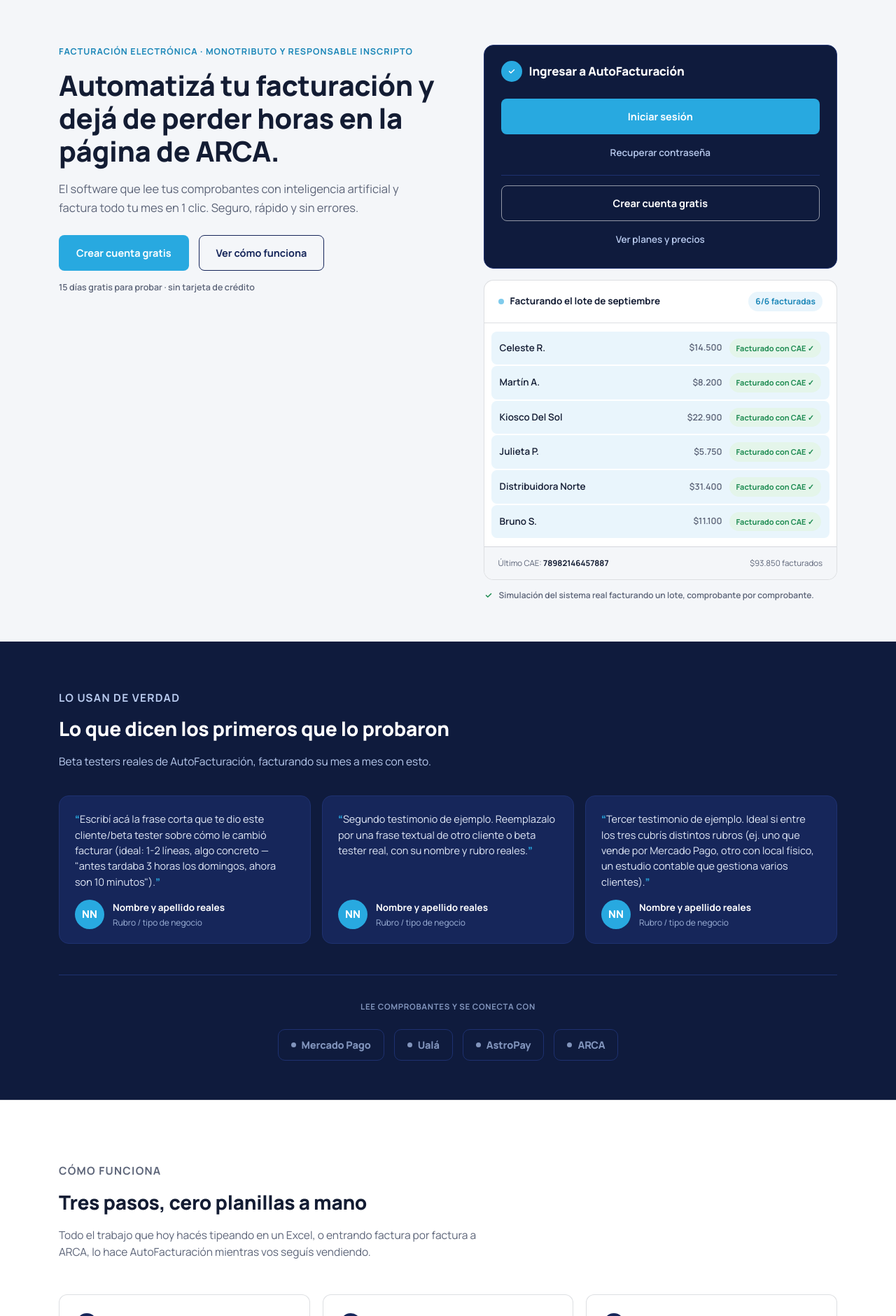
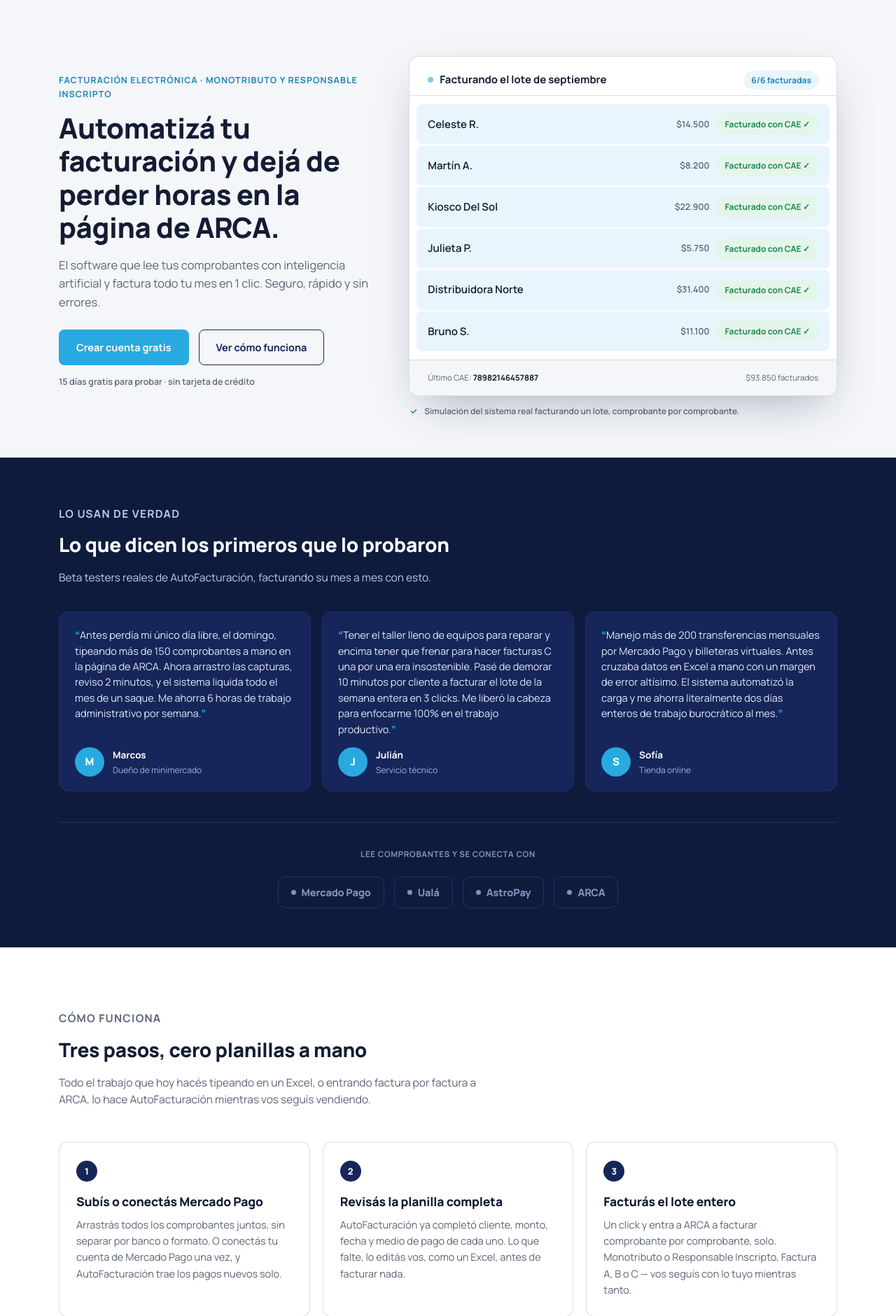
Before and after one commit to ortolanimichael-collab/facturea, a Flask app: page / in a window 1280 px wide. Shown: the part 128-2009 px from the top of the page at 70% size. Run offline with Flask 3, Linux system fonts and the light colour scheme.

Commit message:
Add files via upload

```diff
--- a/templates/index.html
+++ b/templates/index.html
@@ -83,7 +83,7 @@
 
   /* ---------- HERO ---------- */
   .hero{padding:64px 0 56px;}
-  .hero-grid{display:grid;grid-template-columns:1.05fr 0.95fr;gap:48px;align-items:start;}
+  .hero-grid{display:grid;grid-template-columns:0.85fr 1.15fr;gap:48px;align-items:center;}
   @media (max-width:900px){ .hero-grid{grid-template-columns:1fr;gap:36px;} }
   .hero h1{font-size:40px;line-height:1.18;margin:14px 0 18px;}
   @media (max-width:520px){ .hero h1{font-size:29px;} }
@@ -155,6 +155,18 @@
   .demo-nota{
     display:flex;align-items:center;gap:8px;margin-top:12px;
     font-family:var(--sans);font-size:12px;color:var(--muted);font-weight:600;
+  }
+  .demo-protagonista{
+    box-shadow:0 24px 60px -20px rgba(15,27,61,0.35);
+    border-width:1.5px;
+  }
+  @media (min-width:901px){
+    .demo-protagonista .demo-head{padding:20px 26px 8px;}
+    .demo-protagonista .demo-head-title{font-size:15px;}
+    .demo-protagonista .demo-fila{padding:13px 16px;}
+    .demo-protagonista .demo-fila-cliente{font-size:15px;}
+    .demo-protagonista .demo-fila-estado{font-size:12px;padding:6px 12px;}
+    .demo-protagonista .demo-foot{padding:16px 26px;}
   }
 
   /* ---------- SECTION SHELL ---------- */
@@ -298,6 +310,12 @@
   .foot-col a{font-family:var(--sans);font-size:13.5px;color:var(--muted);text-decoration:none;font-weight:600;}
   .foot-col a:hover{color:var(--blue-deep);}
   .foot-bottom{border-top:1px solid var(--line);padding:20px 0;}
+
+  /* ---------- FAQ ---------- */
+  .faq{max-width:760px;margin:0 auto;}
+  .faq-item{border:1px solid var(--line);background:var(--paper-2);border-radius:12px;padding:22px 24px;margin-bottom:14px;}
+  .faq-item h3{font-family:var(--sans);font-size:15.5px;font-weight:800;margin-bottom:8px;color:var(--ink);}
+  .faq-item p{font-size:14px;color:var(--muted);}
 </style>
 </head>
 <body>
@@ -343,23 +361,7 @@
       </div>
 
       <div>
-        <div class="panel">
-          <div class="panel-head">
-            <div class="dot">
-              <svg width="14" height="14" viewBox="0 0 24 24" fill="none"><path d="M6 12L10 16L18 8" stroke="white" stroke-width="2.4" stroke-linecap="round" stroke-linejoin="round"/></svg>
-            </div>
-            <h3>Ingresar a AutoFacturación</h3>
-          </div>
-          <div class="panel-body">
-            <a href="/login" class="btn btn-primary">Iniciar sesión</a>
-            <a href="/recuperar" class="panel-link">Recuperar contraseña</a>
-            <div class="panel-divider"></div>
-            <a href="/registro" class="btn btn-ghost-light">Crear cuenta gratis</a>
-            <a href="#planes" class="panel-link">Ver planes y precios</a>
-          </div>
-        </div>
-
-        <div class="demo" id="demoFacturando" aria-label="Animación mostrando comprobantes pasando de pendiente a facturado con CAE">
+        <div class="demo demo-protagonista" id="demoFacturando" aria-label="Animación mostrando comprobantes pasando de pendiente a facturado con CAE">
           <div class="demo-head">
             <div class="demo-head-left">
               <span class="demo-live-dot" aria-hidden="true"></span>
@@ -420,36 +422,33 @@
         <p>Beta testers reales de AutoFacturación, facturando su mes a mes con esto.</p>
       </div>
       <div class="testi-grid">
-        <!-- PLACEHOLDER -- reemplazar con un testimonio real antes de publicar -->
         <div class="testi-card">
-          <p class="testi-quote">Escribí acá la frase corta que te dio este cliente/beta tester sobre cómo le cambió facturar (ideal: 1-2 líneas, algo concreto — "antes tardaba 3 horas los domingos, ahora son 10 minutos").</p>
+          <p class="testi-quote">Antes perdía mi único día libre, el domingo, tipeando más de 150 comprobantes a mano en la página de ARCA. Ahora arrastro las capturas, reviso 2 minutos, y el sistema liquida todo el mes de un saque. Me ahorra 6 horas de trabajo administrativo por semana.</p>
           <div class="testi-persona">
-            <div class="testi-avatar">NN</div>
+            <div class="testi-avatar">M</div>
             <div>
-              <div class="testi-nombre">Nombre y apellido reales</div>
-              <div class="testi-rubro">Rubro / tipo de negocio</div>
+              <div class="testi-nombre">Marcos</div>
+              <div class="testi-rubro">Dueño de minimercado</div>
             </div>
           </div>
         </div>
-        <!-- PLACEHOLDER -- reemplazar con un testimonio real antes de publicar -->
         <div class="testi-card">
-          <p class="testi-quote">Segundo testimonio de ejemplo. Reemplazalo por una frase textual de otro cliente o beta tester real, con su nombre y rubro reales.</p>
+          <p class="testi-quote">Tener el taller lleno de equipos para reparar y encima tener que frenar para hacer facturas C una por una era insostenible. Pasé de demorar 10 minutos por cliente a facturar el lote de la semana entera en 3 clicks. Me liberó la cabeza para enfocarme 100% en el trabajo productivo.</p>
           <div class="testi-persona">
-            <div class="testi-avatar">NN</div>
+            <div class="testi-avatar">J</div>
             <div>
-              <div class="testi-nombre">Nombre y apellido reales</div>
-              <div class="testi-rubro">Rubro / tipo de negocio</div>
+              <div class="testi-nombre">Julián</div>
+              <div class="testi-rubro">Servicio técnico</div>
             </div>
           </div>
         </div>
-        <!-- PLACEHOLDER -- reemplazar con un testimonio real antes de publicar -->
         <div class="testi-card">
-          <p class="testi-quote">Tercer testimonio de ejemplo. Ideal si entre los tres cubrís distintos rubros (ej. uno que vende por Mercado Pago, otro con local físico, un estudio contable que gestiona varios clientes).</p>
+          <p class="testi-quote">Manejo más de 200 transferencias mensuales por Mercado Pago y billeteras virtuales. Antes cruzaba datos en Excel a mano con un margen de error altísimo. El sistema automatizó la carga y me ahorra literalmente dos días enteros de trabajo burocrático al mes.</p>
           <div class="testi-persona">
-            <div class="testi-avatar">NN</div>
+            <div class="testi-avatar">S</div>
             <div>
-              <div class="testi-nombre">Nombre y apellido reales</div>
-              <div class="testi-rubro">Rubro / tipo de negocio</div>
+              <div class="testi-nombre">Sofía</div>
+              <div class="testi-rubro">Tienda online</div>
             </div>
           </div>
         </div>
@@ -635,6 +634,29 @@
       </div>
     </div>
   </section>
+
+  <section id="faq">
+    <div class="wrap">
+      <div class="section-head">
+        <p class="eyebrow">Preguntas frecuentes</p>
+        <h2>Antes de que preguntes</h2>
+      </div>
+      <div class="faq">
+        <div class="faq-item">
+          <h3>¿Es seguro darle mi Clave Fiscal?</h3>
+          <p>Tu Clave Fiscal se guarda cifrada, nunca como texto plano, y se usa únicamente en el momento de facturar, para nada más. Si aun así preferís no compartir tu Clave Fiscal principal, ARCA te permite crear un <b>usuario delegado</b> (desde "Administrador de Relaciones de Clave Fiscal") con acceso solo al servicio de facturación electrónica — así, si alguna vez querés cortar el acceso, se revoca ese usuario delegado sin tocar tu clave real.</p>
+        </div>
+        <div class="faq-item">
+          <h3>¿Qué pasa si ARCA se cae?</h3>
+          <p>Si los servidores de ARCA no responden en el momento de facturar un comprobante, ese comprobante queda marcado con el error puntual (podés ver el detalle) y sigue disponible como pendiente — no se pierde ni se factura mal. Podés reintentarlo vos mismo con un click, o simplemente correr de nuevo "Facturar todo lo pendiente" más tarde, cuando ARCA vuelva a andar.</p>
+        </div>
+        <div class="faq-item">
+          <h3>¿Cómo sé que no voy a facturar algo dos veces?</h3>
+          <p>El sistema reconoce el ID de transacción de cada comprobante (por ejemplo, el de un pago de Mercado Pago) y, si ya existe otro comprobante facturado con ese mismo ID, no te deja facturarlo de nuevo — te avisa el conflicto en vez de duplicar la factura.</p>
+        </div>
+      </div>
+    </div>
+  </section>
 </main>
 
 <footer class="foot-corp">
```
